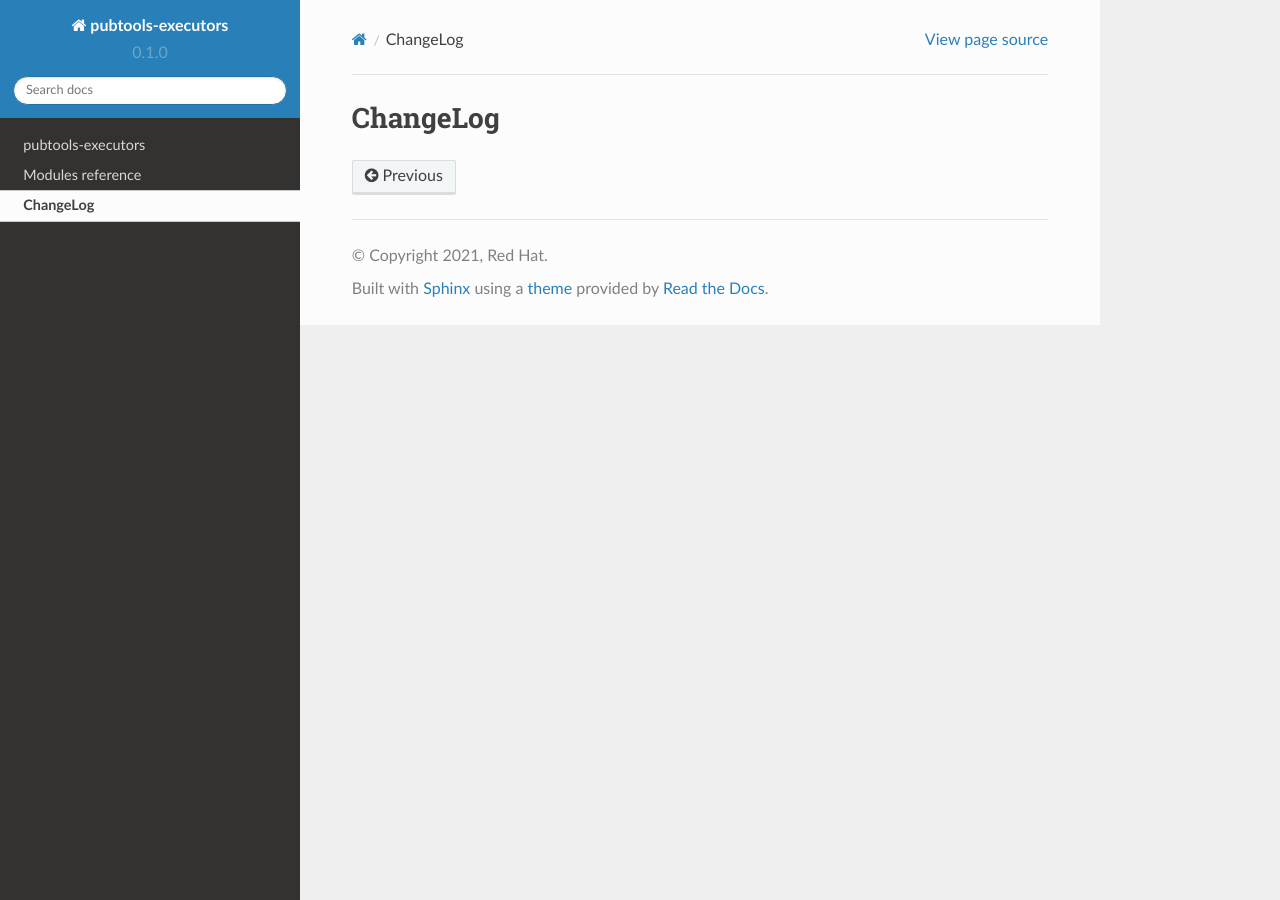
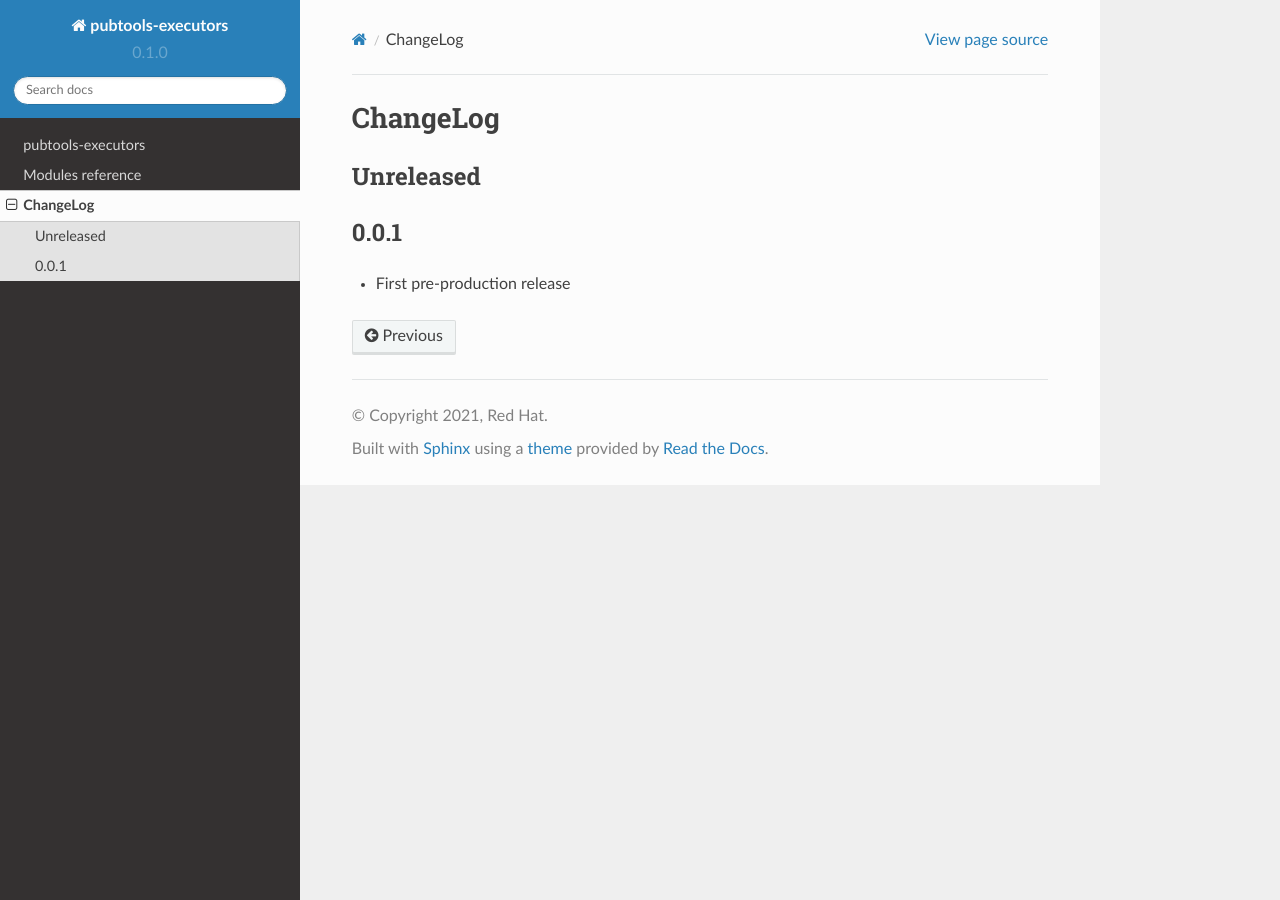
Before and after one commit to release-engineering/pubtools-executors, a Sphinx documentation site: the page built from docs/source/CHANGELOG.rst, in a window 1280 px wide. Built offline with Sphinx 7.4.7 and the Read the Docs theme 2.0.0, drawn with Linux system fonts in a browser that asks for light colours.

Commit message:
Release 0.0.1

```diff
--- a/docs/source/CHANGELOG.rst
+++ b/docs/source/CHANGELOG.rst
@@ -1,2 +1,12 @@
 ChangeLog
 =========
+
+Unreleased
+----------
+
+
+
+0.0.1
+-----
+
+- First pre-production release
--- a/setup.py
+++ b/setup.py
@@ -120,7 +120,7 @@ if os.environ.get("READTHEDOCS", None):
 
 setup(
     name="pubtools-executors",
-    version="0.0.0",
+    version="0.0.1",
     description="Pubtools-executors",
     long_description=long_description,
     long_description_content_type='text/x-rst',
```
